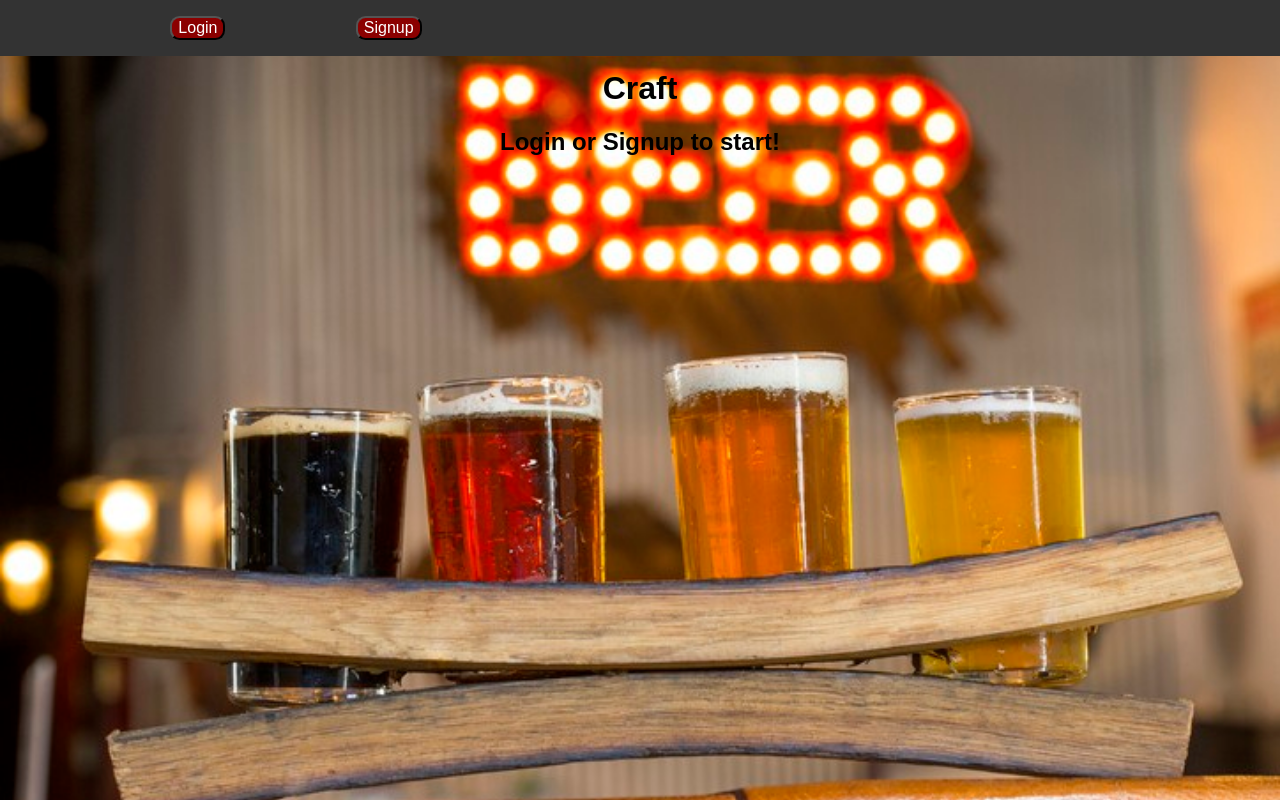
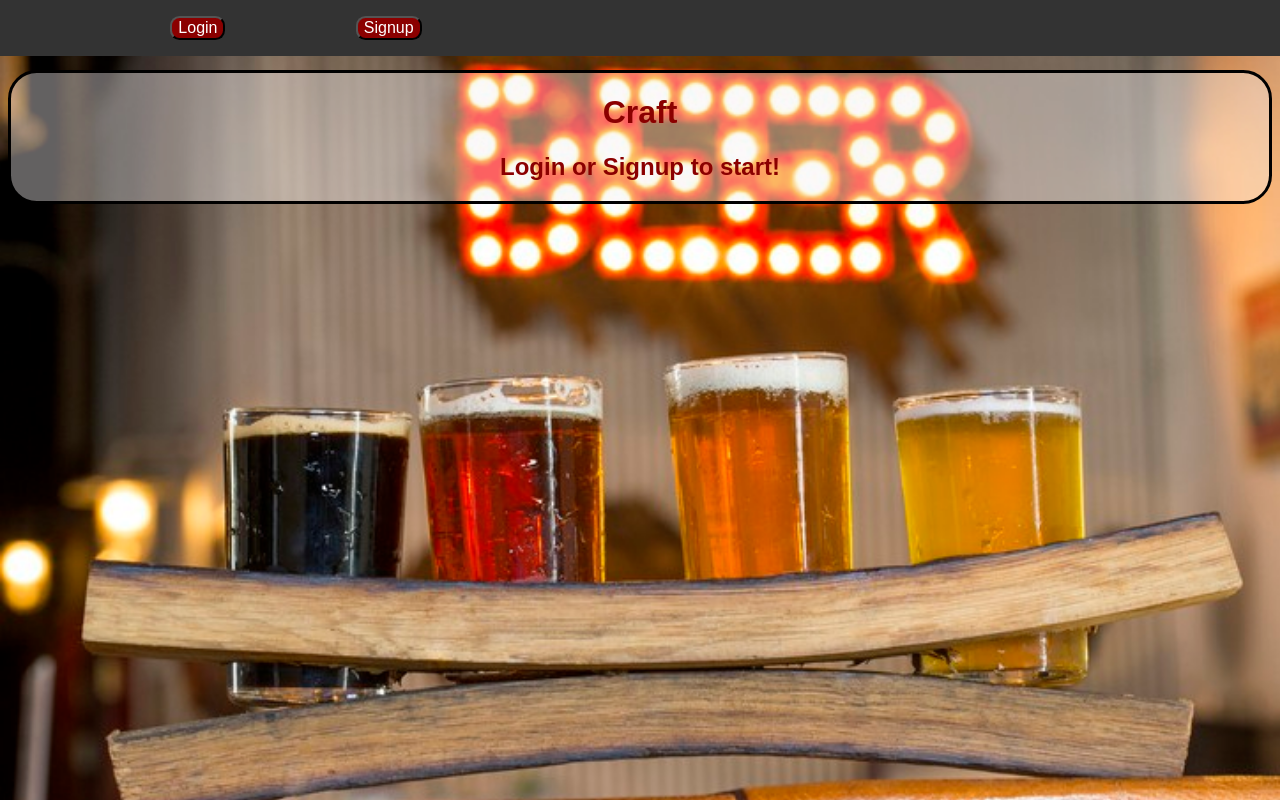
Before and after one commit to earthctzn/craft-frontend, a React (Create React App) app: page / in a window 1280 px wide. Built offline with nearby package versions, Linux system fonts and the light colour scheme; no server answers; what react-google-maps would draw is missing.

Commit message:
Adds styled div to Welcome component. Adds standardized actions from actionStyles to breweriesReducer.

```diff
--- a/src/components/Welcome.js
+++ b/src/components/Welcome.js
@@ -1,11 +1,12 @@
 import React from 'react'
+import { WelcomeCard } from './ComponentStyles'
 
 export const Home = () => {
     return (
-        <div>
+        <WelcomeCard>
             <h1>Craft</h1>
             <h2>Login or Signup to start!</h2>
-        </div>
+        </WelcomeCard>
     )
 }
 
--- a/src/components/componentStyles.js
+++ b/src/components/componentStyles.js
@@ -52,7 +52,6 @@ import styled from 'styled-components'
         background-color: rgba(248, 243, 243, 0.4);
         color: darkred;
         width: 250px;
-
         display: inline-block;
         display: inline-table;
         padding: 10px;
@@ -61,6 +60,15 @@ import styled from 'styled-components'
         border-style: solid;
         border-color: black;
 
+    `
+    const WelcomeCard = styled.div`
+        color: darkred;
+        background-color: rgba(248, 243, 243, 0.4);
+        border-radius: .3in;
+        border-style: solid;
+        border-color: black;
+        margin-left: auto;
+        margin-right: auto;
     `
     const ErrorCard = styled.p`
         background-color: rgba(248, 243, 243, 0.4);
@@ -82,5 +90,6 @@ export {
     MapCard,
     LoginCard,
     InfoWindowContent,
-    ErrorCard
+    ErrorCard,
+    WelcomeCard
 }
--- a/src/reducers/breweriesReducer.js
+++ b/src/reducers/breweriesReducer.js
@@ -1,20 +1,27 @@
+import {
+    LOADING_BREWERIES,
+    ADD_BREWERIES,
+    SELECTED_BREWERY
+} from '../actionTypes/index'
+
+
 export default function breweriesReducer(state = {breweriesArr: [], brewery: {}, loading: false}, action) {
     switch(action.type) {
-        case "LOADING_BREWERIES":
+        case LOADING_BREWERIES:
             return {
                 ...state,
                 breweriesArr: [...state.breweriesArr],
                 loading: true
             }
 
-        case "ADD_BREWERIES":
+        case ADD_BREWERIES:
             return {
                 ...state,
                 breweriesArr: action.payload,
                 loading: false
             }
 
-        case "SELECTED_BREWERY":
+        case SELECTED_BREWERY:
             return {
                 ...state, brewery: action.payload
             }
```
